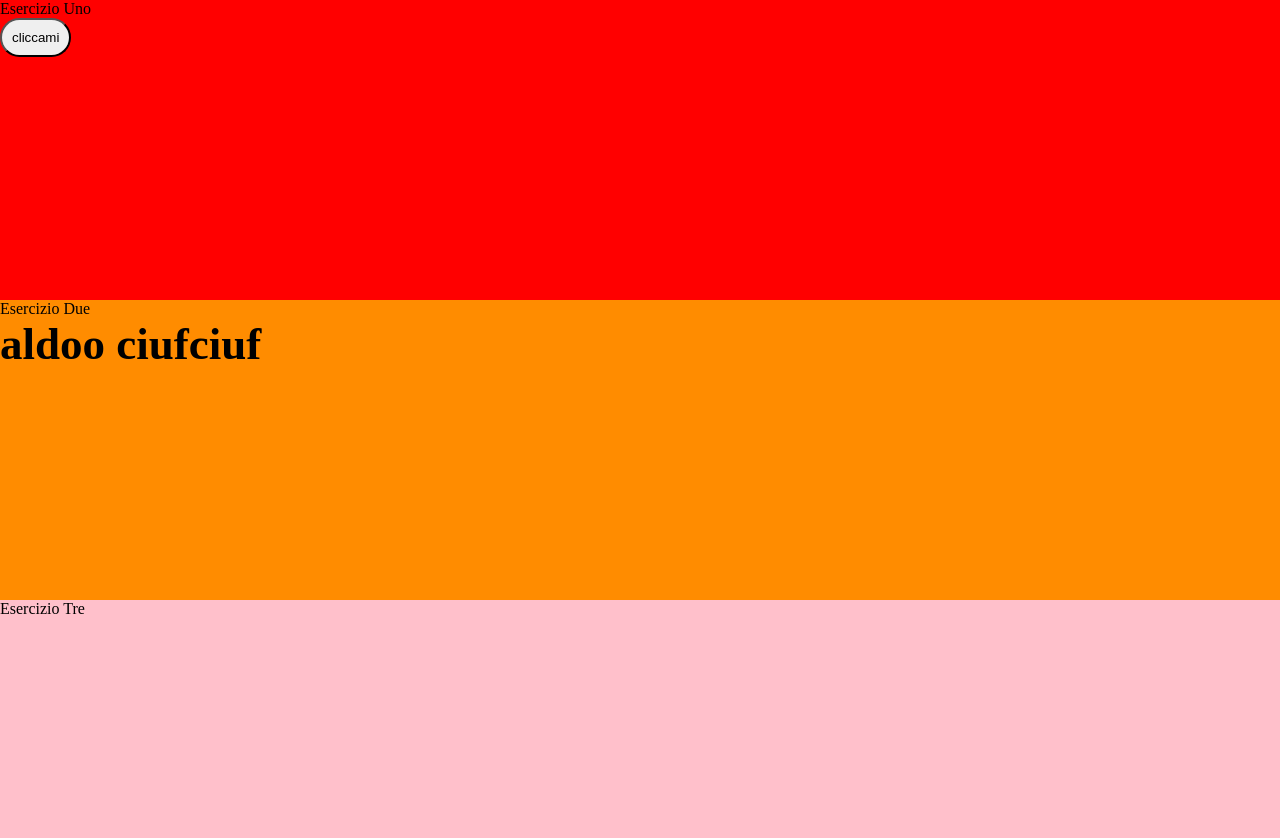
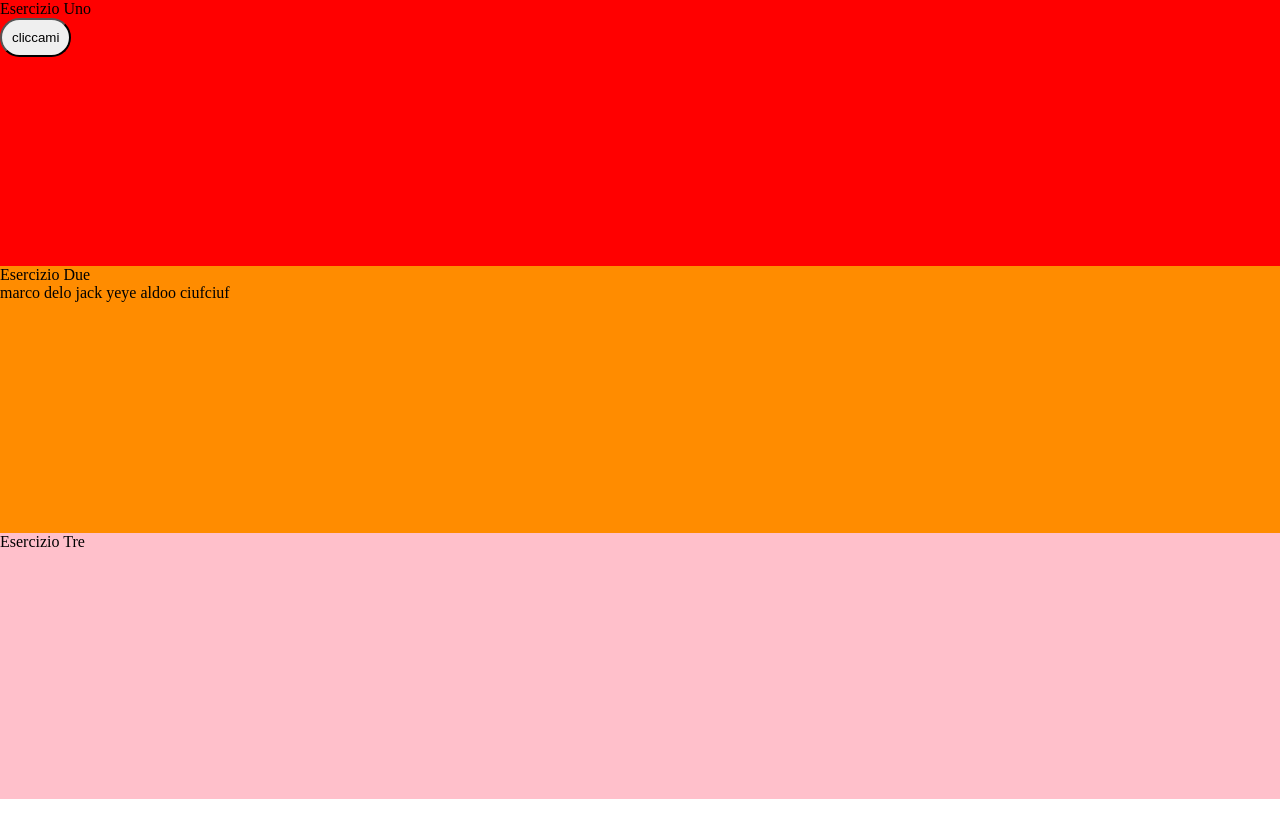
Before and after one commit to Dobby86/js-oggetti-studenti, a plain HTML site: page index.html in a window 1280 px wide. After the commit the page ends 800 px from the top, so only its background shows below. Drawn offline with nearby package versions, Linux system fonts and the light colour scheme.

Commit message:
step 1 e 2 completato

```diff
--- a/main.css
+++ b/main.css
@@ -3,24 +3,24 @@
     padding: 0;
     box-sizing: border-box;
 }
-body {
+/* body {
 background-color: darkorange;
-}
+} */
 button {
     padding: 10px 10px;
     border-radius: 20px;
 }
 .uno {
     background-color: red;
-    height: 300px;
+    height: 33.3vh;
 }
 .due {
     background-color: darkorange;
-    height: 300px;
+    height: 33.3vh;
 }
 .tre {
     background-color:pink;
-    height: 300px;
+    height: 33.3vh;
 }
 h1 {
     font-size: 45px;
--- a/my.js
+++ b/my.js
@@ -22,7 +22,7 @@ for ( var i in studente) {
     console.log(studente[i]);
     // prece = document.getElementById("ok").innerHTML;
     prece = $("h1").html();
-    document.getElementById("ok").innerHTML = prece + " " + studente[i];
+    prece = prece + " " + studente[i];
 
 }
 });
@@ -52,7 +52,8 @@ for (var i=0; i< studenti.length; i++){
 
     //
     console.log(primoNome + primoCognome);
-    $("h2").text(primoNome + " " + primoCognome);
+    var postato = $(".due");
+    postato.append( " " + primoNome + " " + primoCognome);
 }
 // esercizio 3333333333
 
```
